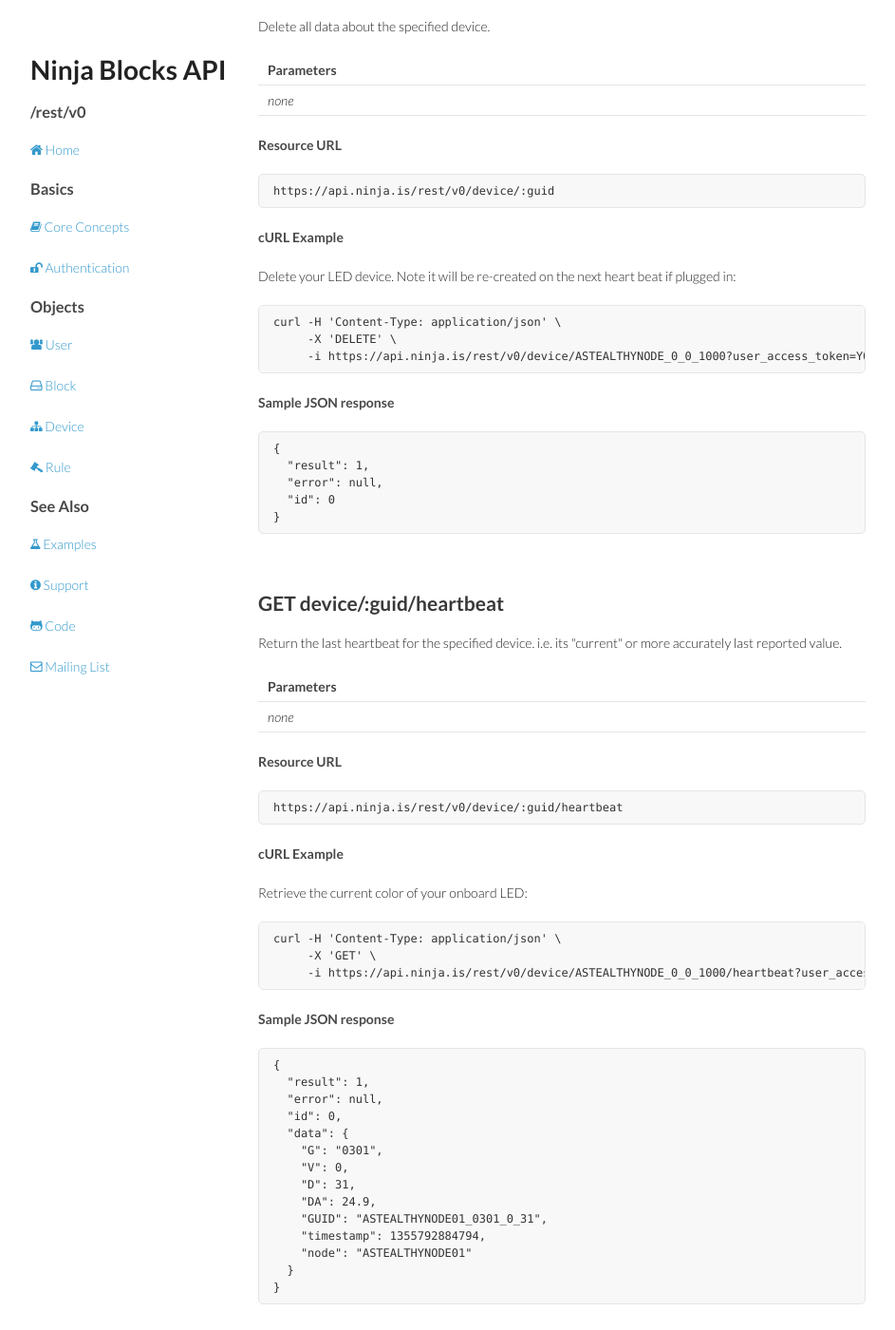
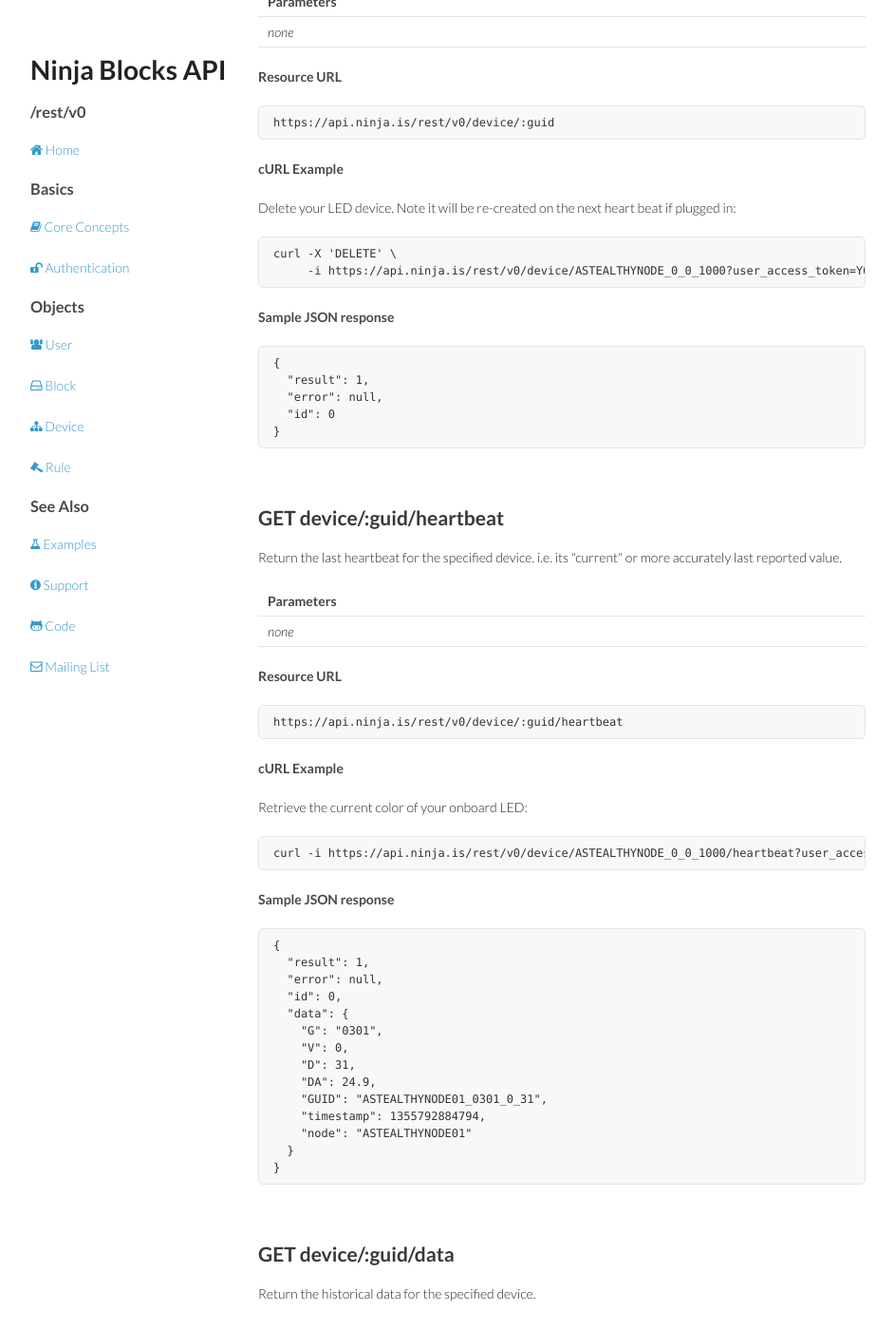
Before and after one commit to ninjablocks/ninjablocks.github.com, a Jekyll site: the page built from device.html, in a window 1280 px wide and 1400 px high, scrolled down 5727 px. Shown: the whole window at 95% size, without its empty margins (168-1111 px from the left). Built offline with Jekyll 4.4.1, drawn with Linux system fonts in a browser that asks for light colours; nearby versions of some CDN libraries; some of the changed text lies outside the part shown.

Commit message:
Fix up all unnecessary device curl options

```diff
--- a/device.html
+++ b/device.html
@@ -101,9 +101,7 @@
 <pre><code>https://api.ninja.is/rest/v0/devices</code></pre>
   <h4>cURL Example</h4>
   <p>List all your devices:</p>
-<pre><code>curl -H 'Content-Type: application/json' \
-     -X 'GET' \
-     -i https://api.ninja.is/rest/v0/devices?user_access_token=YOUR_API_TOKEN</code></pre>
+<pre><code>curl -i https://api.ninja.is/rest/v0/devices?user_access_token=YOUR_API_TOKEN</code></pre>
 
   <h4>Sample JSON response</h4>
 <pre><code>{
@@ -225,9 +223,7 @@
 
   <h4>cURL Example</h4>
   <p>Fetch the meta data for the specified device:</p>
-<pre><code>curl -H 'Content-Type: application/json' \
-     -X 'GET' \
-     -i https://api.ninja.is/rest/v0/device/ASTEALTHYNODE01_0301_0_31?user_access_token=YOUR_API_TOKEN</code></pre>
+<pre><code>curl -i https://api.ninja.is/rest/v0/device/ASTEALTHYNODE01_0301_0_31?user_access_token=YOUR_API_TOKEN</code></pre>
   <h4>Sample JSON response</h4>
 <pre><code>{
   "result": 1,
@@ -329,8 +325,7 @@
 <pre><code>https://api.ninja.is/rest/v0/device/:guid</code></pre>
   <h4>cURL Example</h4>
   <p>Delete your LED device. Note it will be re-created on the next heart beat if plugged in:</p>
-<pre><code>curl -H 'Content-Type: application/json' \
-     -X 'DELETE' \
+<pre><code>curl -X 'DELETE' \
      -i https://api.ninja.is/rest/v0/device/ASTEALTHYNODE_0_0_1000?user_access_token=YOUR_ACCESS_TOKEN</code></pre>
   <h4>Sample JSON response</h4>
 <pre><code>{
@@ -358,9 +353,7 @@
 <pre><code>https://api.ninja.is/rest/v0/device/:guid/heartbeat</code></pre>
   <h4>cURL Example</h4>
   <p>Retrieve the current color of your onboard LED:</p>
-<pre><code>curl -H 'Content-Type: application/json' \
-     -X 'GET' \
-     -i https://api.ninja.is/rest/v0/device/ASTEALTHYNODE_0_0_1000/heartbeat?user_access_token=YOUR_ACCESS_TOKEN</code></pre>
+<pre><code>curl -i https://api.ninja.is/rest/v0/device/ASTEALTHYNODE_0_0_1000/heartbeat?user_access_token=YOUR_ACCESS_TOKEN</code></pre>
   <h4>Sample JSON response</h4>
 <pre><code>{
   "result": 1,
@@ -518,9 +511,7 @@
 <pre><code>https://api.ninja.is/rest/v0/device/:guid/callback</code></pre>
   <h4>cURL Example</h4>
   <p>Retrieve the current callback for the temperature sensor:</p>
-<pre><code>curl -H 'Content-Type: application/json' \
-     -X 'GET' \
-     -i https://api.ninja.is/rest/v0/device/ASTEALTHYNODE_0_0_9/callback?user_access_token=YOUR_ACCESS_TOKEN
+<pre><code>curl -i https://api.ninja.is/rest/v0/device/ASTEALTHYNODE_0_0_9/callback?user_access_token=YOUR_ACCESS_TOKEN
 </code></pre>
   <h4>Sample JSON response</h4>
 <pre><code>{
@@ -585,8 +576,7 @@
 <pre><code>https://api.ninja.is/rest/v0/device/:guid/callback</code></pre>
   <h4>cURL Example</h4>
   <p>Retrieve the current callback for the temperature sensor:</p>
-<pre><code>curl -H 'Content-Type: application/json' \
-     -X 'DELETE' \
+<pre><code>curl -X 'DELETE' \
      -i https://api.ninja.is/rest/v0/device/ASTEALTHYNODE_0_0_9/callback?user_access_token=YOUR_ACCESS_TOKEN
 </code></pre>
   <h4>Sample JSON response</h4>
@@ -780,8 +770,7 @@
 
   <h4>cURL Example</h4>
   <p>Delete the specified sub-device:</p>
-<pre><code>curl -H 'Content-Type: application/json' \
-     -X 'DELETE' \
+<pre><code>curl -X 'DELETE' \
      -i https://api.ninja.is/rest/v0/device/ASTEALTHYNODE_0_0_11/subdevice/MB0FH?user_access_token=YOUR_ACCESS_TOKEN
 </code></pre>
 
@@ -846,9 +835,7 @@
 
   <h4>cURL Example</h4>
   <p>Fetch the counts in 1 minute interval of this sub-device:</p>
-<pre><code>curl -H 'Content-Type: application/json' \
-     -X 'GET' \
-     -i https://api.ninja.is/rest/v0/device/ASTEALTHYNODE01_0_0_11/subdevice/MA9EJ/data?interval=1min&user_access_token=YOUR_ACCESS_TOKEN</code></pre>
+<pre><code>curl -i https://api.ninja.is/rest/v0/device/ASTEALTHYNODE01_0_0_11/subdevice/MA9EJ/data?interval=1min&user_access_token=YOUR_ACCESS_TOKEN</code></pre>
 
   <h4>Sample JSON response</h4>
 <pre><code>{
@@ -906,8 +893,7 @@
   <pre><code>https://api.ninja.is/rest/v0/device/:deviceGuid/subdevice/:subDeviceId/tickle/:token</code></pre>
   <h4>cURL Example</h4>
   <p>Fetch the counts in 1 minute interval of this sub-device:</p>
-<pre><code>curl -H 'Content-Type: application/json' \
-     -X 'POST' \
+<pre><code>curl -X 'POST' \
      -i https://api.ninja.is/rest/v0/device/WEBHOOK_0_0_108/subdevice/LA9EJ/tickle/1c0c8929-3318-411d-96e0-36fb7872ea5d</code></pre>
   <h4>Sample JSON response</h4>
 <pre><code>{
```
